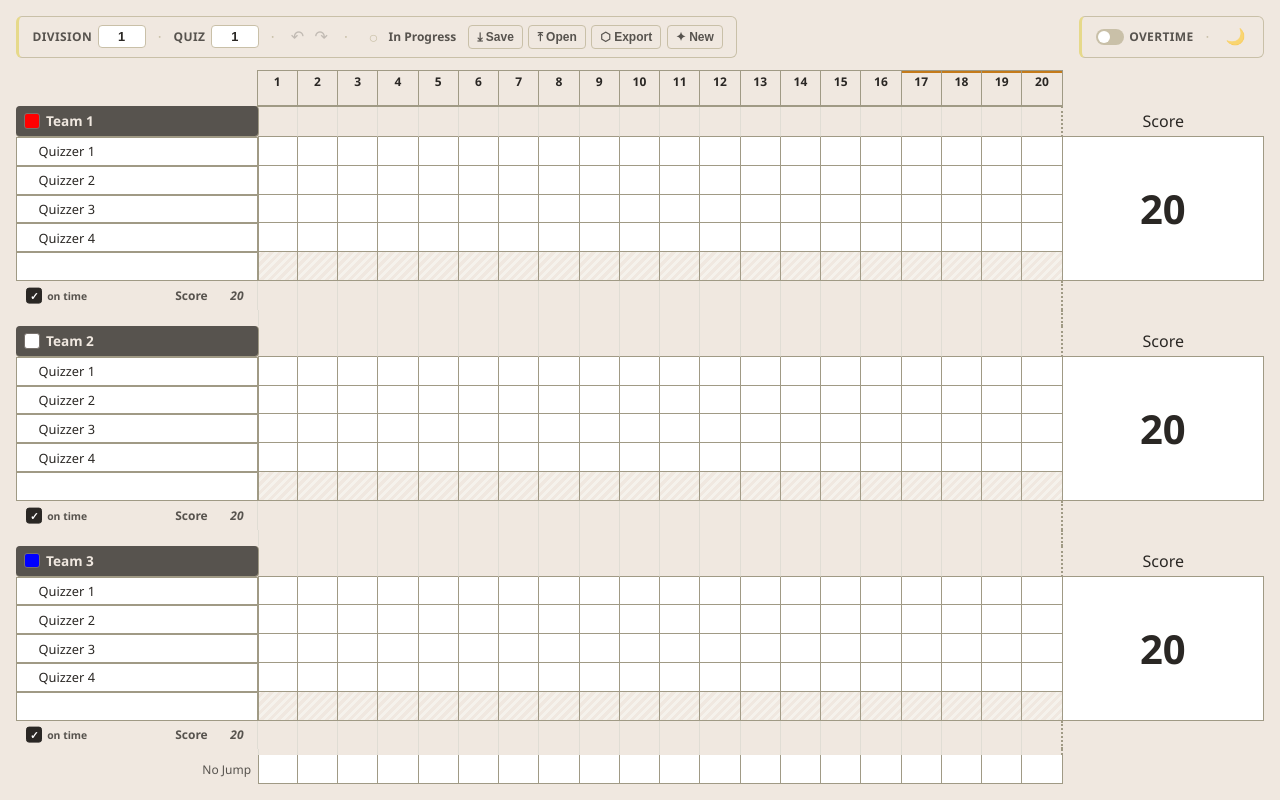
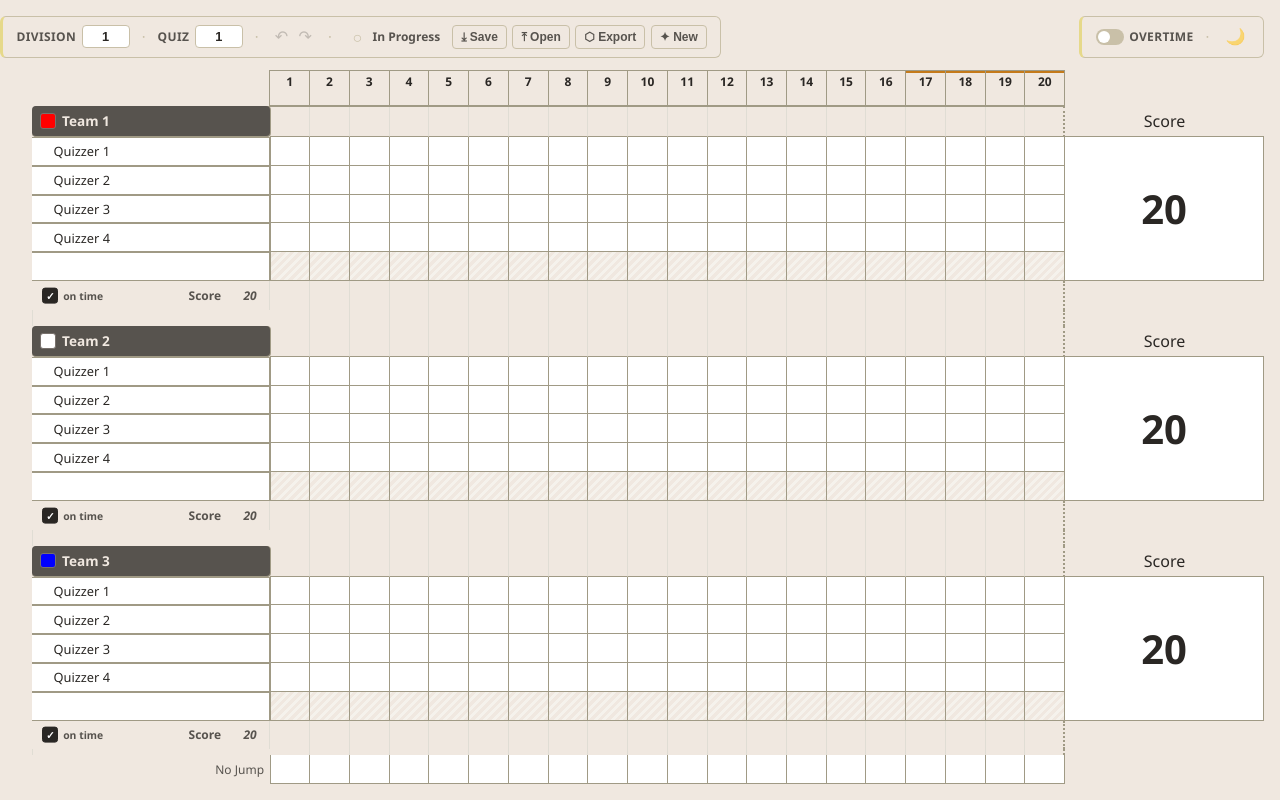
Before and after one commit to TommyAmberson/qzr-sheet, a Vue app: page / in a window 1280 px wide. Built offline with nearby package versions, Linux system fonts and the light colour scheme; what typebox would draw is missing.

Commit message:
feat(ui): add left spacer column for breathing room at scroll origin
An invisible 1rem column added as first cell in every row scrolls
away as you pan right, leaving the sticky name column flush at left:0.
Mirrors how the meta row provides top spacing that scrolls away.

```diff
--- a/src/components/Scoresheet.vue
+++ b/src/components/Scoresheet.vue
@@ -381,6 +381,7 @@ function colGroupClass(colIdx: number): string {
         <!-- Question header row -->
         <thead>
           <tr>
+            <th class="col--left-spacer" />
             <th class="col--name sticky-col" />
             <th class="col--ontime-header" />
             <th
@@ -429,6 +430,7 @@ function colGroupClass(colIdx: number): string {
           <template v-for="(team, ti) in teams" :key="team.id">
             <!-- Team header row -->
             <tr :class="['row--team-header', teamColors[ti]]">
+              <td class="col--left-spacer" />
               <td class="col--name sticky-col team-name" colspan="2">
                 <div class="name-cell-inner">
                   <input
@@ -491,6 +493,7 @@ function colGroupClass(colIdx: number): string {
                 },
               ]"
             >
+              <td class="col--left-spacer" />
               <td
                 colspan="2"
                 :class="[
@@ -651,6 +654,7 @@ function colGroupClass(colIdx: number): string {
 
             <!-- Team running total row -->
             <tr class="row--team-total">
+              <td class="col--left-spacer" />
               <td class="col--name sticky-col running-total-label">
                 <span
                   class="on-time"
@@ -709,6 +713,7 @@ function colGroupClass(colIdx: number): string {
 
             <!-- Spacer between teams -->
             <tr v-if="ti < teams.length - 1" class="spacer-row spacer-row--team">
+              <td class="col--left-spacer" />
               <td class="sticky-col" colspan="2" />
               <td
                 v-for="{ col, idx, entering } in displayColumns"
@@ -723,6 +728,7 @@ function colGroupClass(colIdx: number): string {
         <!-- No-jump row at bottom -->
         <tfoot>
           <tr class="spacer-row">
+            <td class="col--left-spacer" />
             <td class="sticky-col" colspan="2" />
             <td
               v-for="{ col, idx, entering } in displayColumns"
@@ -732,6 +738,7 @@ function colGroupClass(colIdx: number): string {
             <td />
           </tr>
           <tr class="row--no-jump">
+            <td class="col--left-spacer" />
             <td class="col--name sticky-col no-jump-label" colspan="2">No Jump</td>
             <td
               v-for="{ col, idx, entering } in displayColumns"
@@ -798,7 +805,7 @@ function colGroupClass(colIdx: number): string {
   overflow: auto;
   flex: 1;
   min-height: 0;
-  padding: 0 1rem 1rem;
+  padding: 0 1rem 1rem 0;
   box-sizing: border-box;
   touch-action: pan-x pan-y;
   -webkit-overflow-scrolling: touch;
@@ -1060,6 +1067,17 @@ function colGroupClass(colIdx: number): string {
 .scoresheet thead tr:first-child th,
 .scoresheet tbody tr:first-child td {
   border-top: 1px solid var(--color-border);
+}
+
+/* Left spacer column — scrolls away to give breathing room at rest */
+.col--left-spacer {
+  width: 1rem;
+  min-width: 1rem;
+  max-width: 1rem;
+  padding: 0 !important;
+  border: none !important;
+  background: transparent !important;
+  box-shadow: none !important;
 }
 
 /* Sticky first column — above sticky header row */
```
